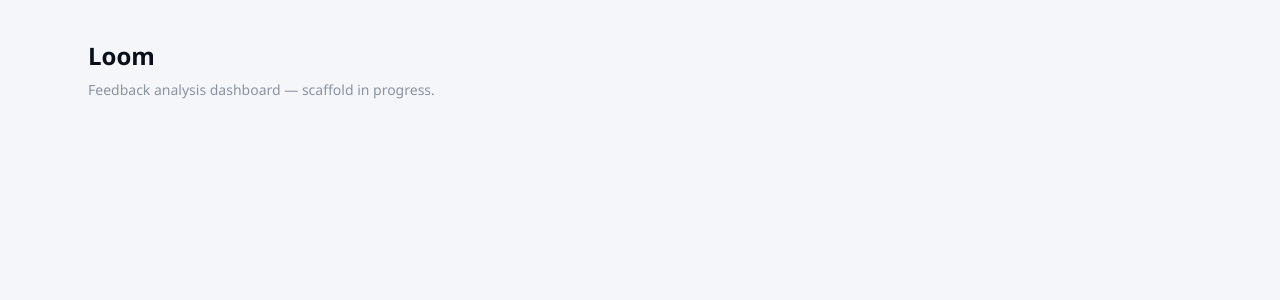
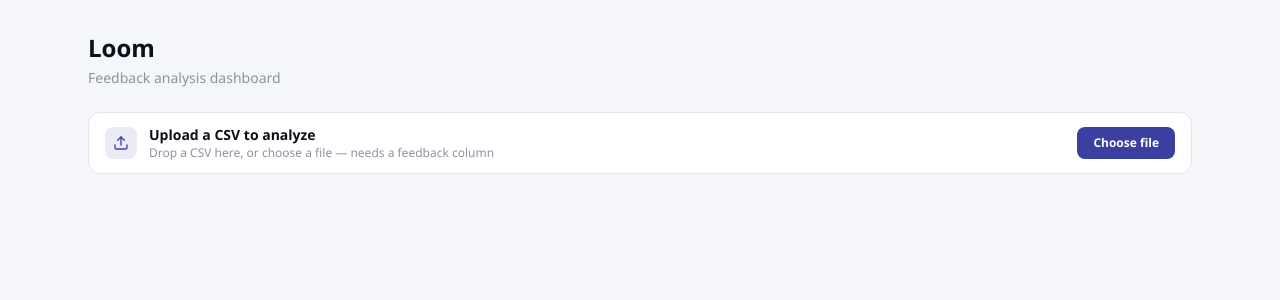
Before and after one commit to VinitP31/Loom-AI-Powered-Customer-Feedback, a React (Vite) app in the folder frontend/: page / in a window 1280 px wide. Shown: the top 300 px of the page. Built offline with nearby package versions, Linux system fonts and the light colour scheme; no server answers.

Commit message:
feat(frontend): wire UploadPanel to useAnalyze, add vitest integration test

```diff
--- /dev/null
+++ b/frontend/src/components/UploadPanel.tsx
@@ -0,0 +1,79 @@
+/**
+ * CSV file picker + drag-and-drop. Fires onFile() with the raw File;
+ * all validation (missing feedback column, empty rows, etc.) happens
+ * server-side in POST /analyze — this component never inspects file
+ * contents itself (frontend/CLAUDE.md, golden rule 2: one request).
+ */
+
+import { useRef, useState } from "react";
+import type { AnalyzeStatus } from "../hooks/useAnalyze";
+
+interface UploadPanelProps {
+  status: AnalyzeStatus;
+  fileName: string | null;
+  onFile: (file: File) => void;
+}
+
+export default function UploadPanel({ status, fileName, onFile }: UploadPanelProps) {
+  const [isDragging, setIsDragging] = useState(false);
+  const inputRef = useRef<HTMLInputElement>(null);
+  const isLoading = status === "loading";
+
+  function handleFiles(files: FileList | null) {
+    const file = files?.[0];
+    if (file) onFile(file);
+  }
+
+  return (
+    <div
+      className={`flex items-center gap-3 rounded-xl border px-4 py-3 transition-colors ${
+        isDragging ? "border-accent bg-accent/5" : "border-hairline bg-surface"
+      }`}
+      onDragOver={(e) => {
+        e.preventDefault();
+        setIsDragging(true);
+      }}
+      onDragLeave={() => setIsDragging(false)}
+      onDrop={(e) => {
+        e.preventDefault();
+        setIsDragging(false);
+        handleFiles(e.dataTransfer.files);
+      }}
+    >
+      <div className="flex min-w-0 flex-1 items-center gap-3">
+        <span className="flex h-8 w-8 shrink-0 items-center justify-center rounded-lg bg-accent/10 text-accent">
+          <svg width="16" height="16" viewBox="0 0 24 24" fill="none" stroke="currentColor" strokeWidth="2" strokeLinecap="round" strokeLinejoin="round">
+            <path d="M21 15v4a2 2 0 0 1-2 2H5a2 2 0 0 1-2-2v-4" />
+            <polyline points="17 8 12 3 7 8" />
+            <line x1="12" y1="3" x2="12" y2="15" />
+          </svg>
+        </span>
+        <div className="min-w-0">
+          <p className="truncate text-sm font-semibold text-ink">
+            {fileName ? `Batch from "${fileName}"` : "Upload a CSV to analyze"}
+          </p>
+          <p className="truncate text-xs text-ink-muted">
+            {isLoading
+              ? "Validating, redacting, and classifying tickets…"
+              : "Drop a CSV here, or choose a file — needs a feedback column"}
+          </p>
+        </div>
+      </div>
+
+      <label className="flex shrink-0 cursor-pointer items-center gap-2 rounded-lg bg-accent px-4 py-2 text-xs font-semibold text-accent-ink hover:brightness-110">
+        {isLoading ? "Analyzing…" : "Choose file"}
+        <input
+          ref={inputRef}
+          type="file"
+          accept=".csv"
+          className="sr-only"
+          disabled={isLoading}
+          onChange={(e) => {
+            handleFiles(e.target.files);
+            e.target.value = "";
+          }}
+        />
+      </label>
+    </div>
+  );
+}
--- a/frontend/src/pages/DashboardPage.tsx
+++ b/frontend/src/pages/DashboardPage.tsx
@@ -1,8 +1,30 @@
+import { useAnalyze } from "../hooks/useAnalyze";
+import UploadPanel from "../components/UploadPanel";
+
 export default function DashboardPage() {
+  const { status, data, error, fileName, analyze } = useAnalyze();
+
   return (
-    <main className="mx-auto max-w-6xl px-6 py-10">
-      <h1 className="text-2xl font-bold text-ink">Loom</h1>
-      <p className="mt-2 text-sm text-ink-muted">Feedback analysis dashboard — scaffold in progress.</p>
+    <main className="mx-auto max-w-6xl px-6 py-8">
+      <header className="mb-6">
+        <h1 className="text-2xl font-bold text-ink">Loom</h1>
+        <p className="mt-1 text-sm text-ink-muted">Feedback analysis dashboard</p>
+      </header>
+
+      <UploadPanel status={status} fileName={fileName} onFile={analyze} />
+
+      {status === "error" && (
+        <div className="mt-4 rounded-lg border border-critical/30 bg-critical/5 px-4 py-3 text-sm text-ink">
+          {error}
+        </div>
+      )}
+
+      {status === "success" && data && (
+        <p className="mt-4 text-sm text-ink-2">
+          Processed {data.validation_report.processed} of {data.validation_report.total_rows}{" "}
+          rows ({data.validation_report.skipped} skipped).
+        </p>
+      )}
     </main>
   );
 }
--- /dev/null
+++ b/frontend/src/test/fixtures/analyzeResponse.fixture.ts
@@ -0,0 +1,91 @@
+/**
+ * A real POST /analyze response, captured verbatim from the live local
+ * backend (uvicorn on :8000) analyzing a 4-row sample CSV. Used to test
+ * the frontend against the backend's actual output shape rather than a
+ * hand-guessed mock.
+ */
+
+import type { AnalyzeResponse } from "../../types/analyze";
+
+export const analyzeResponseFixture: AnalyzeResponse = {
+  validation_report: {
+    total_rows: 4,
+    processed: 3,
+    skipped: 1,
+    skip_reasons: { empty_or_null_feedback: 1 },
+    fell_back_count: 0,
+  },
+  items: [
+    {
+      primary_category: "Performance & Reliability",
+      primary_theme: "App Crash",
+      sentiment: "Negative",
+      sentiment_score: -0.8,
+      urgency: "High",
+      actionable: true,
+      additional_issues: [],
+      ticket_id: "1",
+      feedback_text: "App keeps crashing every time I open the camera screen.",
+      was_summarized: false,
+    },
+    {
+      primary_category: "Usability & User Experience",
+      primary_theme: "Positive Feedback",
+      sentiment: "Positive",
+      sentiment_score: 1,
+      urgency: "Low",
+      actionable: false,
+      additional_issues: [],
+      ticket_id: "2",
+      feedback_text: "Great job on the new dashboard redesign, much easier to use now!",
+      was_summarized: false,
+    },
+    {
+      primary_category: "Billing & Payments",
+      primary_theme: "Duplicate Charge",
+      sentiment: "Negative",
+      sentiment_score: -0.7,
+      urgency: "High",
+      actionable: true,
+      additional_issues: [],
+      ticket_id: "4",
+      feedback_text: "I was charged twice for my subscription this month please refund.",
+      was_summarized: false,
+    },
+  ],
+  analytics: {
+    total_uploaded: 4,
+    total_processed: 3,
+    total_skipped: 1,
+    skip_reasons: { empty_or_null_feedback: 1 },
+    processing_success_rate: 75,
+    category_distribution: {
+      "Performance & Reliability": 1,
+      "Usability & User Experience": 1,
+      "Billing & Payments": 1,
+    },
+    category_distribution_pct: {
+      "Performance & Reliability": 33.3,
+      "Usability & User Experience": 33.3,
+      "Billing & Payments": 33.3,
+    },
+    theme_frequency: { "App Crash": 1, "Positive Feedback": 1, "Duplicate Charge": 1 },
+    theme_sentiment_avg: { "App Crash": -0.8, "Positive Feedback": 1, "Duplicate Charge": -0.7 },
+    sentiment_distribution: { Negative: 2, Positive: 1 },
+    sentiment_distribution_pct: { Negative: 66.7, Positive: 33.3 },
+    urgency_distribution: { High: 2, Low: 1 },
+    urgency_rollup_with_additional_issues: { High: 2, Low: 1 },
+    high_urgency_count: 2,
+    actionable_count: 2,
+    actionable_pct: 66.7,
+    fell_back_count: 0,
+    top_category: null,
+    category_leaders: ["Billing & Payments", "Performance & Reliability", "Usability & User Experience"],
+    top_theme: null,
+    theme_leaders: ["App Crash", "Duplicate Charge", "Positive Feedback"],
+    top_categories: ["Performance & Reliability", "Usability & User Experience", "Billing & Payments"],
+    top_themes: ["App Crash", "Positive Feedback", "Duplicate Charge"],
+  },
+  summary:
+    "The customer feedback reveals a notable pattern of concern, with a significant portion of responses indicating high urgency issues, as evidenced by two high urgency counts out of three processed feedbacks. The feedback is evenly distributed across three categories: Billing & Payments, Performance & Reliability, and Usability & User Experience, each representing 33.3% of the total. In terms of themes, App Crash, Duplicate Charge, and Positive Feedback are tied as the top themes, highlighting both negative experiences and a positive sentiment in the feedback. However, the overall sentiment leans negative, with 66.7% of the feedback categorized as negative, suggesting an urgent need for attention to the issues raised. Despite this, there is a positive signal present, with one instance of positive feedback indicating some customer satisfaction.",
+};
--- /dev/null
+++ b/frontend/vitest.config.ts
@@ -0,0 +1,11 @@
+import { defineConfig } from "vitest/config";
+import react from "@vitejs/plugin-react";
+
+export default defineConfig({
+  plugins: [react()],
+  test: {
+    environment: "jsdom",
+    setupFiles: ["./src/test/setup.ts"],
+    globals: true,
+  },
+});
```
Also changed, not shown: frontend/package.json (+8 -2 lines), frontend/src/test/setup.ts (added, +1 -0 lines), 2 other files (tests, documents, lock files or other folders).
